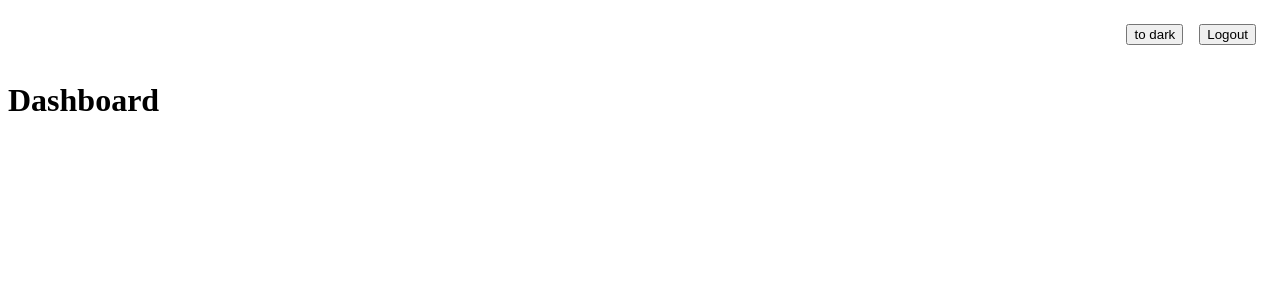
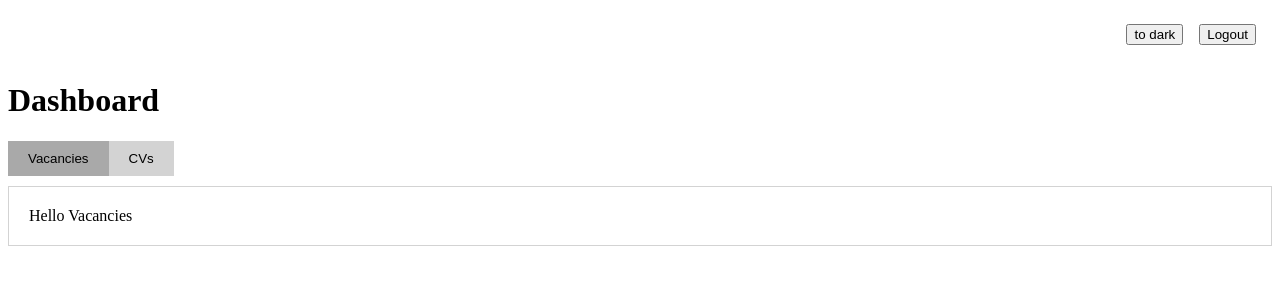
Before and after one commit to ikota2/landing-admin, a React (Vite) app: page /dashboard in a window 1280 px wide. Shown: the top 300 px of the page. Built offline with nearby package versions, Linux system fonts and the light colour scheme; no server answers; sample sign-in values are in the browser's storage.

Commit message:
dashboard is growing

```diff
--- a/src/pages/Dashboard/Dashboard.tsx
+++ b/src/pages/Dashboard/Dashboard.tsx
@@ -1,10 +1,20 @@
 import { FC } from 'react';
+import Tabs from '../../shared/ui/Tabs/Tabs';
+import Vacancies from '../../features/Vacancies/Vacancies';
+import Cvs from '../../features/Cvs/Cvs';
 
 const Dashboard: FC = () => {
 
   return (
     <div>
       <h1>Dashboard</h1>
+      <Tabs
+        tabs={[
+          { name: 'Vacancies', content: <Vacancies /> },
+          { name: 'CVs', content: <Cvs /> },
+        ]}
+        defaultActiveTab="Vacancies"
+      />
     </div>
   );
 };
```
